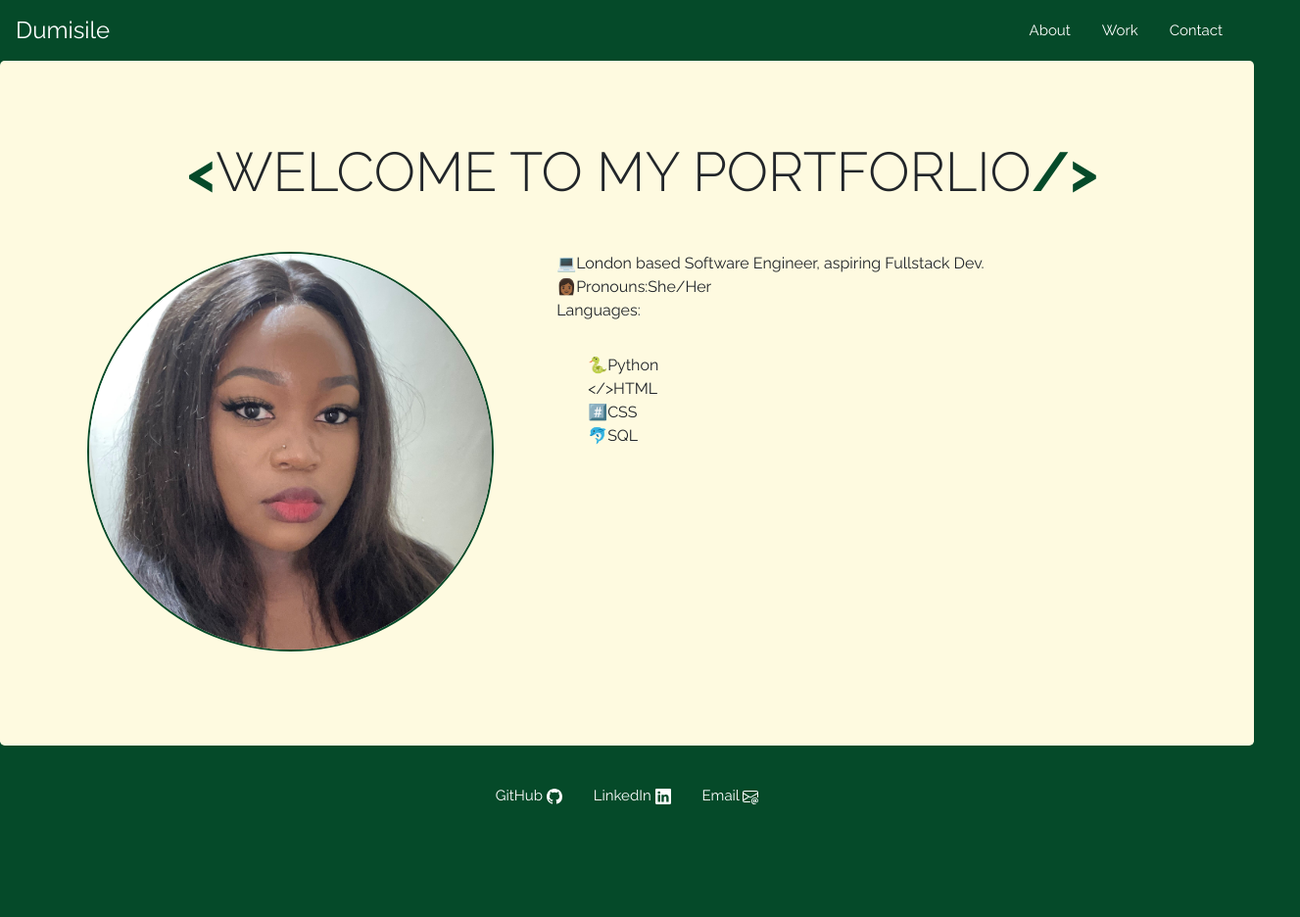
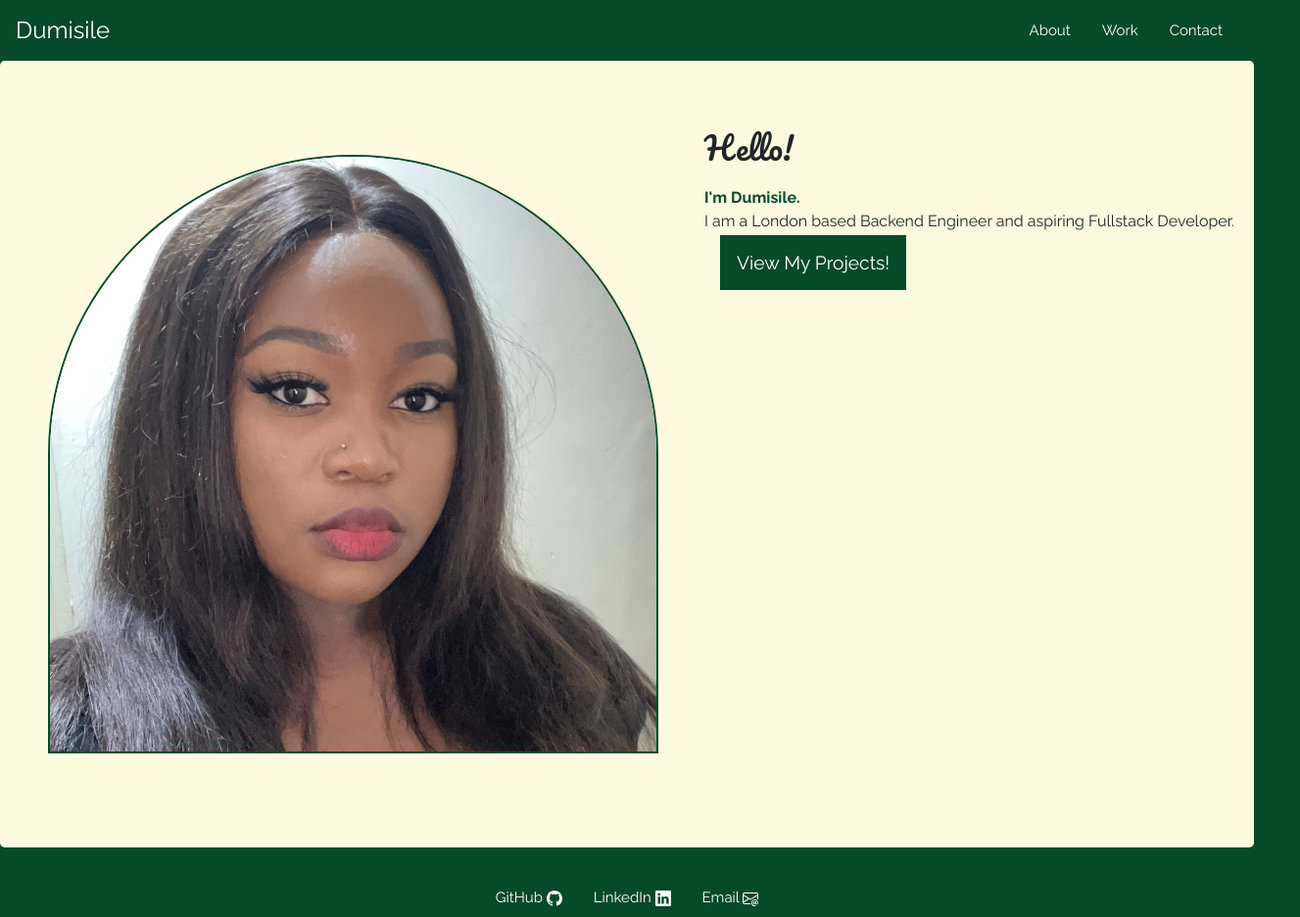
Before and after one commit to DumisileM/Bootstrap-Portfolio, a website: page index.html in a window 1280 px wide. Shown: the whole page at 98% size, 1327 px wide, since content can reach past the window. Before the commit the page ends 831 px from the top, so only its background shows below. Drawn offline with nearby package versions, Linux system fonts and the light colour scheme.

Commit message:
changed hero section to remove subtitle and have only a photo and brief intro

```diff
--- a/css/styles.css
+++ b/css/styles.css
@@ -1,17 +1,21 @@
 /* Fonts */
 @import url('https://fonts.googleapis.com/css2?family=Raleway:wght@100;300;400;600;700;800;900&display=swap');
+@import url('https://fonts.googleapis.com/css2?family=Pacifico&family=Raleway:wght@100;300;400;600;700;800;900&display=swap');
 /* Fonts end */
 
 /* Variables */
 :root{
     --text-color: white;
-    --background-color: #054a29;
+
+    --primary: #054a29!important;
+    --normal-font-size:15px;
+
 }
 /* body styling */
 body{
     font-family: 'Raleway', sans-serif;
     scroll-behavior: smooth;
-    background-color: var(--background-color);
+    background-color: var(--primary);
 }
 /* body styling end */
 
@@ -21,7 +25,7 @@ body{
 
 }
 .bg-dark {
-    background-color: var(--background-color) !important;
+    background-color: var(--primary) !important;
 }
 .navbar-dark .navbar-toggler {
     color: var(--text-color);
@@ -36,7 +40,7 @@ body{
 }
 .navbar-dark .navbar-nav .nav-link {
     color: var(--text-color);
-    font-size: 15px;
+    font-size: var(--normal-font-size);
     padding: 0 1rem;
 }
 .navbar-dark .navbar-nav .nav-link:hover {
@@ -51,15 +55,36 @@ body{
     background-color: #fefae0;
 
 
+
 }
 
 .jumbotron h1{
     text-align: center;
     margin: 1rem;
 }
-.jumbotron h1 span {
-    color: var(--background-color);
+.jumbotron .heading{
+     justify-content: center;
+}
+.jumbotron .button{
+    border: 1px solid var(--primary);
+    background-color: #054a29;
+    text-decoration: none;
+    color: white;
+    font-size: larger;
+    text-align: center;
+    padding: 1rem;
+    margin: 1rem;
+
+}
+
+
+.jumbotron span {
+    color: var(--primary);
     font-weight: bold;
+}
+.bio p:first-of-type{
+    font-family:'Pacifico', cursive;
+    font-size: xx-large;
 }
 .jumbotron ul {
     margin: 2rem;
@@ -67,13 +92,15 @@ body{
     list-style: none;
 }
 #hero-bio{
-    justify-content: center;
+    justify-content: flex-start;
+    flex-wrap: nowrap;
 
 
 }
 #profile-image{
-    border-radius: 50%;
-    border: 2px solid var(--background-color);
+    border-top-left-radius: 50%;
+    border-top-right-radius: 50%;
+    border: 2px solid var(--primary);
     padding:0;
     margin: 2rem;
 
--- a/index.html
+++ b/index.html
@@ -41,33 +41,19 @@
       </nav>
       <!-- Nav Bar End -->
 
+
       <!-- Hero section -->
       <div class="jumbotron .container-fluid">
-        <div class="row">
-
-            <h1 class="display-4 col-lg-12"><span>&lt;</span>WELCOME TO MY PORTFORLIO<span>/&gt;</span></h1>
-        </div>
         <div class="row" id="hero-bio">
 
-            <img id="profile-image" class="col-lg-4 col-md-6 col-sm-6" src="./images/profile-image.jpg" alt="portrait image of Dumisile">
+            <img id="profile-image" class="col-lg-6 col-md-3 col-sm-3" src="./images/profile-image.jpg" alt="portrait image of Dumisile">
+            <div class="bio col-lg-6 col-md-3 col-sm-3 ">
+              <p>Hello!</p>
+              <p><span>I'm Dumisile. </span> <br> I am a London based  Backend Engineer and aspiring Fullstack Developer.</p>
 
-            <ul class="col-lg-6 col-md-6 col-sm-6">
-                <li>
-                  &#x1F4BB;London based Software Engineer, aspiring Fullstack Dev.
-                </li>
-                <li>
-                  &#x1F469;&#x1F3FE;Pronouns:She/Her
-                </li>
-                <li>
-                  Languages:
-                  <ul>
-                    <li>&#x1F40D;Python</li>
-                    <li><span>&lt;/&gt;</span>HTML</li>
-                    <li>&#x0023;&#xFE0F;&#x20E3;CSS</li>
-                    <li>&#x1F42C;SQL</li>
-                  </ul>
-                </li>
-            </ul>
+            <a class="button" href="#work" role="button">View My Projects!</a>
+            </div>
+
 
         </div>
 
```
